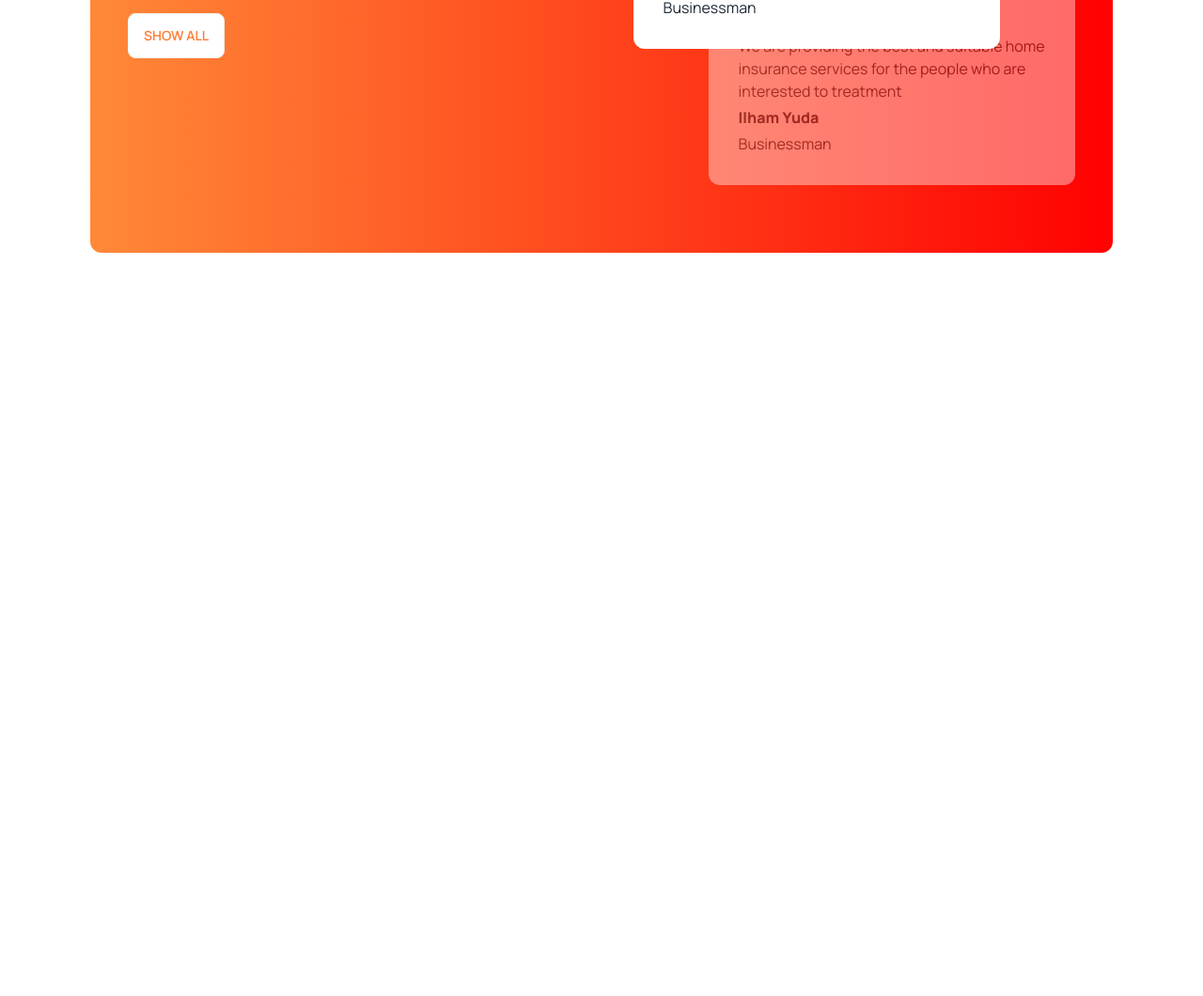
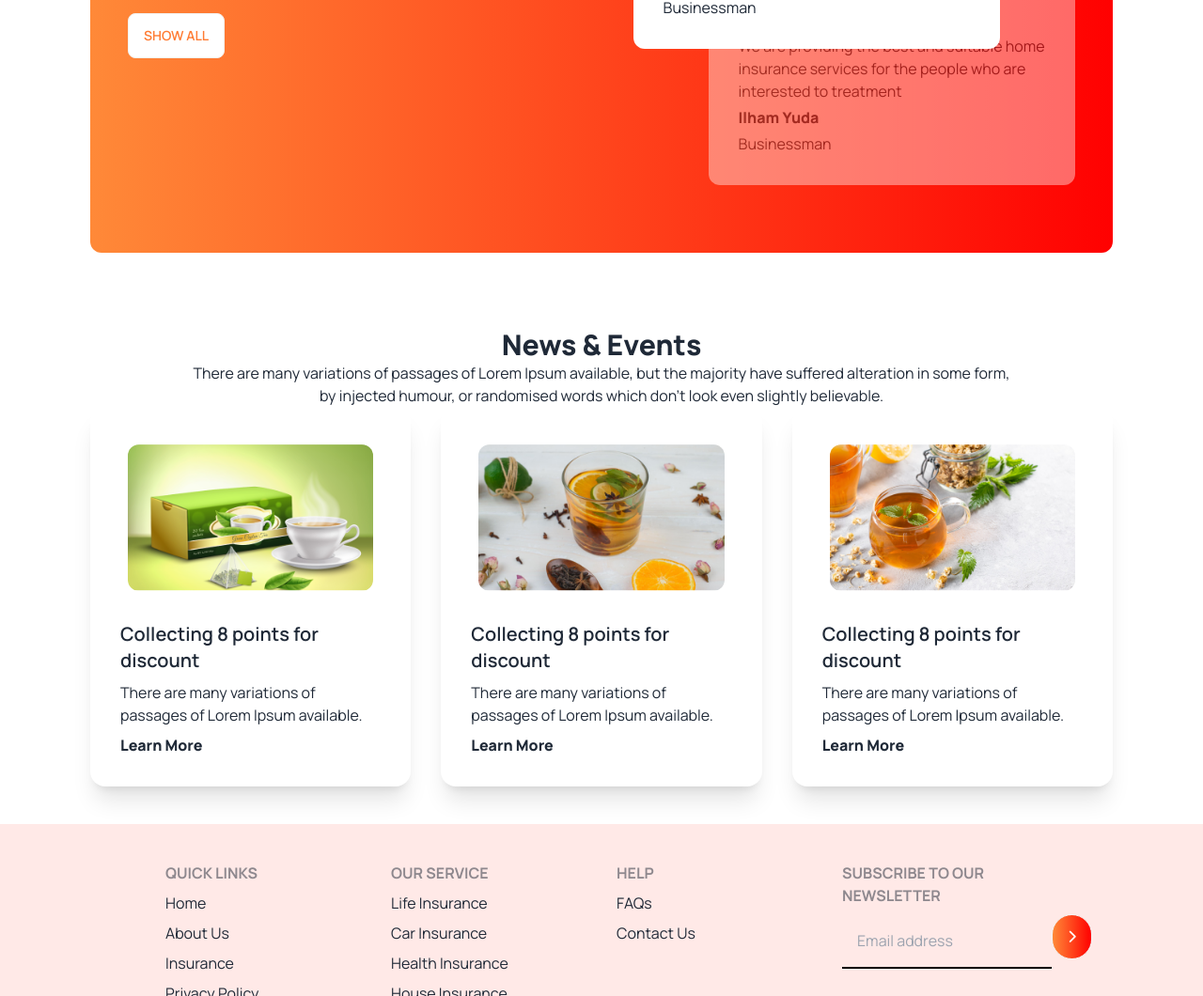
Before and after one commit to eftekher-alam/tea-house-daisyui, a plain HTML site: page index.html in a window 1280 px wide. Shown: the part 2116-3176 px from the top of the page at 94% size. Before the commit the page ends 2425 px from the top, so only its background shows below. Drawn offline with nearby package versions, Linux system fonts and the light colour scheme.

Commit message:
Fully Complete

```diff
--- a/index.html
+++ b/index.html
@@ -23,8 +23,8 @@
     </style>
 </head>
 
-<body class="font-manrope container mx-auto px-8 sm:px-20 lg:px-24">
-    <header>
+<body class="font-manrope container mx-auto">
+    <header class=" px-8 sm:px-20 lg:px-24">
 
         <div class="hero py-10">
             <div class="hero-content justify-between w-full flex-col lg:flex-row-reverse">
@@ -53,7 +53,7 @@
         </div>
 
     </header>
-    <main>
+    <main class=" px-8 sm:px-20 lg:px-24">
         <!-- Our Featured Products -->
         <section class="py-10">
             <div>
@@ -180,8 +180,105 @@
             </div>
 
         </section>
+
+
+        <section class="py-10">
+            <div class="text-center">
+                <h1 class="text-3xl font-extrabold">News & Events</h1>
+                <p class="w-4/5 mx-auto">There are many variations of passages of Lorem Ipsum available, but the
+                    majority have suffered
+                    alteration in some form,
+                    by injected humour, or randomised words which don't look even slightly believable.</p>
+                <div class="grid grid-cols-1 md:grid-cols-2 lg:grid-cols-3 gap-8">
+                    <!-- card 1 -->
+                    <div class="card bg-base-100 shadow-xl">
+                        <figure class="px-10 pt-10">
+                            <img src="./images/news-1.png" alt="Shoes" class="rounded-xl" />
+                        </figure>
+                        <div class="card-body items-left text-left">
+                            <h2 class="card-title">Collecting 8 points for discount</h2>
+                            <p>There are many variations of passages of Lorem Ipsum available.</p>
+                            <a href="#" class="font-extrabold">Learn More</a>
+                        </div>
+                    </div>
+
+                    <!-- card 2 -->
+                    <div class="card bg-base-100 shadow-xl">
+                        <figure class="px-10 pt-10">
+                            <img src="./images/news-2.png" alt="Shoes" class="rounded-xl" />
+                        </figure>
+                        <div class="card-body items-left text-left">
+                            <h2 class="card-title">Collecting 8 points for discount</h2>
+                            <p>There are many variations of passages of Lorem Ipsum available.</p>
+                            <a href="#" class="font-extrabold">Learn More</a>
+                        </div>
+                    </div>
+
+                    <!-- card 3 -->
+                    <div class="card bg-base-100 shadow-xl">
+                        <figure class="px-10 pt-10">
+                            <img src="./images/news-3.png" alt="Shoes" class="rounded-xl" />
+                        </figure>
+                        <div class="card-body items-left text-left">
+                            <h2 class="card-title">Collecting 8 points for discount</h2>
+                            <p>There are many variations of passages of Lorem Ipsum available.</p>
+                            <a href="#" class="font-extrabold">Learn More</a>
+                        </div>
+                    </div>
+
+                </div>
+            </div>
+        </section>
     </main>
-    <footer></footer>
+    <footer class="bg-[#FFE9E7]">
+        <div class="px-8 sm:px-20 lg:px-24">
+            <div class="grid grid-cols-1 md:grid-cols-2 lg:grid-cols-4 pt-10 px-8 md:px-0 lg:px-20 gap-8">
+                <div class="space-y-2">
+                    <span class="footer-title">Quick Links</span>
+                    <a class="link link-hover block">Home</a>
+                    <a class="link link-hover block">About Us</a>
+                    <a class="link link-hover block">Insurance</a>
+                    <a class="link link-hover block">Privacy Policy</a>
+                </div>
+                <div class="space-y-2">
+                    <span class="footer-title">Our Service</span>
+                    <a class="link link-hover block">Life Insurance</a>
+                    <a class="link link-hover block">Car Insurance</a>
+                    <a class="link link-hover block">Health Insurance</a>
+                    <a class="link link-hover block">House Insurance</a>
+                </div>
+                <div class="space-y-2">
+                    <span class="footer-title">Help</span>
+                    <a class="link link-hover block">FAQs</a>
+                    <a class="link link-hover block">Contact Us</a>
+                </div>
+                <div class="space-y-2">
+                    <span class="footer-title">Subscribe to our newsletter</span>
+                    <div class="form-control">
+                        <div class="relative space-y-8">
+                            <div class="flex "><input type="text" placeholder="Email address"
+                                    class="bg-[#FFE9E7] border-b-2 border-black p-4" />
+                                <button class="btn bg-gradient-to-r from-[#FF8938] to-[#FF0000] rounded-full">
+                                    <i class="fa-solid fa-chevron-right" style="color: #ffffff;"></i>
+                                </button>
+                            </div>
+                            <div class="text-3xl space-x-8">
+                                <i class="fa-brands fa-facebook-f"></i>
+                                <i class="fa-brands fa-twitter"></i>
+                                <i class="fa-brands fa-instagram"></i>
+                            </div>
+                        </div>
+                    </div>
+                </div>
+
+            </div>
+            <div class="footer footer-center p-4 pb-10 bg-[#FFE9E7] text-base-content">
+                <div>
+                    <p>Copyright © 2023 - All right reserved by ACME Industries Ltd</p>
+                </div>
+            </div>
+        </div>
+    </footer>
 </body>
 
 </html>
```
